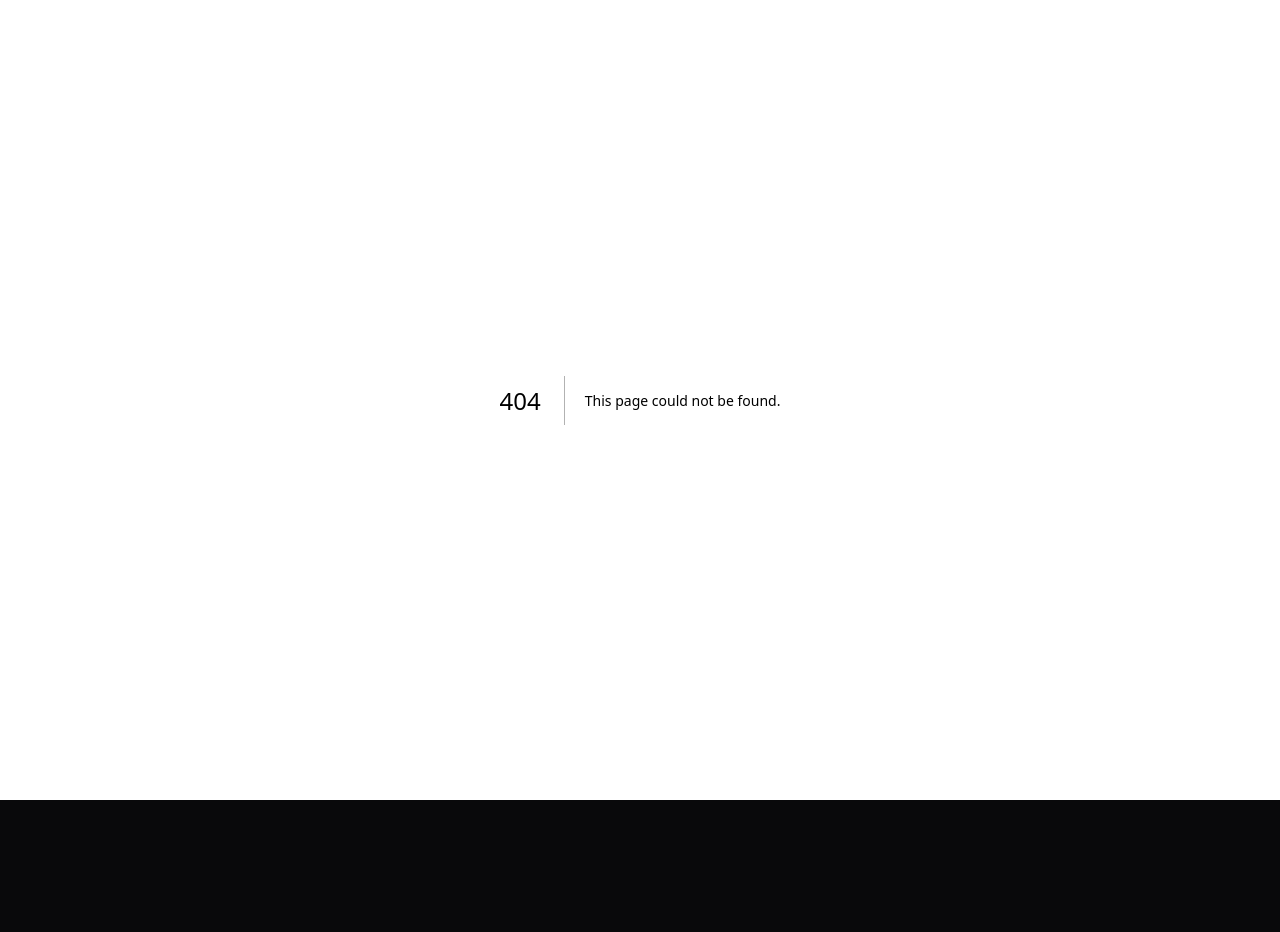
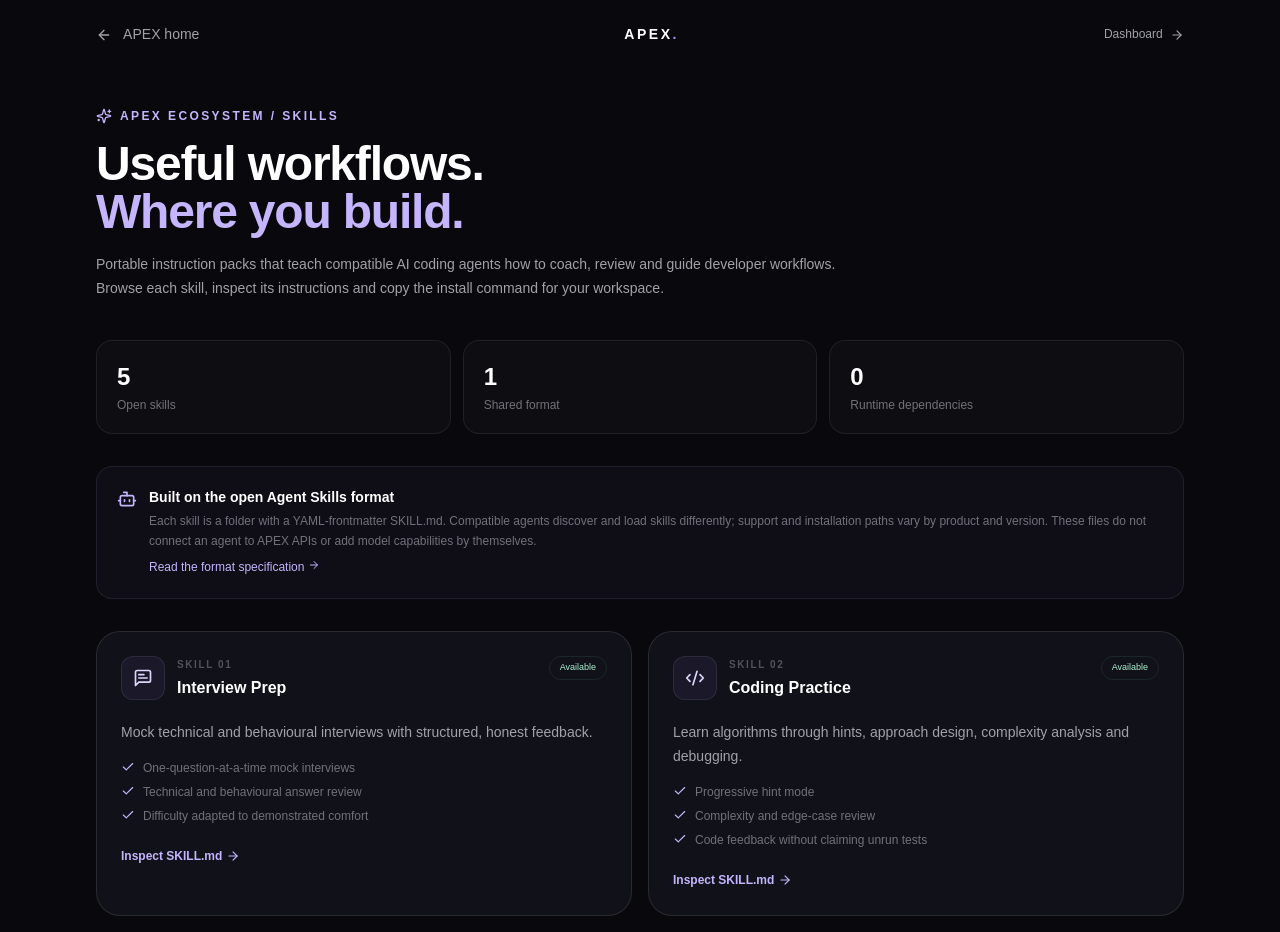
Before and after one commit to ansh44233/APEX-AI-Career-Developer-Intelligence-Platform, a Next.js app: page /features/apex-skills in a window 1280 px wide. Before the commit this address had no page. Shown: the top 932 px of the page. Before the commit the page ends 800 px from the top, so only its background shows below. Built offline with nearby package versions, Linux system fonts and the light colour scheme.

Commit message:
Add APEX Skills directory experience

```diff
--- /dev/null
+++ b/src/app/features/apex-skills/page.tsx
@@ -0,0 +1,63 @@
+"use client";
+
+import { useState } from "react";
+import { ArrowLeft, ArrowRight, Bot, BookOpen, Check, Code2, Copy, FileSearch, MessageSquareText, Network, ShieldCheck, Sparkles } from "lucide-react";
+
+const skills = [
+  { name: "Interview Prep", slug: "interview-prep", description: "Mock technical and behavioural interviews with structured, honest feedback.", icon: MessageSquareText, tasks: ["One-question-at-a-time mock interviews", "Technical and behavioural answer review", "Difficulty adapted to demonstrated comfort"] },
+  { name: "Coding Practice", slug: "coding-practice", description: "Learn algorithms through hints, approach design, complexity analysis and debugging.", icon: Code2, tasks: ["Progressive hint mode", "Complexity and edge-case review", "Code feedback without claiming unrun tests"] },
+  { name: "System Design", slug: "system-design", description: "Work from requirements to architecture, data flows, reliability and trade-offs.", icon: Network, tasks: ["Requirements and scale assumptions", "Architecture and API walkthroughs", "Reliability, security and trade-offs"] },
+  { name: "Project Review", slug: "project-review", description: "Inspect a repository carefully and prepare to explain its real architecture and decisions.", icon: ShieldCheck, tasks: ["Evidence-based codebase review", "Prioritised findings with file references", "Read-only by default; no surprise commits"] },
+  { name: "Resume Coach", slug: "resume-coach", description: "Improve truthful resume bullets and compare real experience with a target role.", icon: FileSearch, tasks: ["Role-relevant wording", "Evidence-based bullet improvements", "No fabricated metrics or ATS guarantees"] },
+];
+const installCommands = {
+  codex: "mkdir -p .agents/skills && cp -R skills/* .agents/skills/",
+  copilot: "mkdir -p .github/skills && cp -R skills/* .github/skills/",
+  powershellCodex: "New-Item -ItemType Directory -Force .agents/skills; Get-ChildItem skills -Directory | Copy-Item -Destination .agents/skills -Recurse -Force",
+  powershellCopilot: "New-Item -ItemType Directory -Force .github/skills; Get-ChildItem skills -Directory | Copy-Item -Destination .github/skills -Recurse -Force",
+};
+
+export default function ApexSkillsPage() {
+  const [copied, setCopied] = useState("");
+  const copy = async (key: keyof typeof installCommands) => {
+    try { await navigator.clipboard.writeText(installCommands[key]); setCopied(key); }
+    catch { setCopied(""); }
+  };
+  return <main className="min-h-screen bg-[#09090d] text-white">
+    <header className="mx-auto flex max-w-6xl items-center justify-between px-5 py-6 sm:px-8">
+      <a href="/" className="text-sm text-zinc-400 hover:text-white"><ArrowLeft className="mr-2 inline h-4 w-4"/> APEX home</a>
+      <span className="text-sm font-extrabold tracking-[0.18em]">APEX<span className="text-violet-400">.</span></span>
+      <a href="/dashboard" className="text-xs text-zinc-400 hover:text-white">Dashboard <ArrowRight className="ml-1 inline h-3.5 w-3.5"/></a>
+    </header>
+    <section className="mx-auto max-w-6xl px-5 pb-20 pt-10 sm:px-8">
+      <div className="mb-10 max-w-3xl">
+        <p className="flex items-center gap-2 text-xs font-semibold tracking-[0.2em] text-violet-300"><Sparkles className="h-4 w-4"/> APEX ECOSYSTEM / SKILLS</p>
+        <h1 className="mt-4 text-4xl font-semibold tracking-tight sm:text-5xl">Useful workflows.<br/><span className="text-violet-300">Where you build.</span></h1>
+        <p className="mt-4 text-sm leading-6 text-zinc-400">Portable instruction packs that teach compatible AI coding agents how to coach, review and guide developer workflows. Browse each skill, inspect its instructions and copy the install command for your workspace.</p>
+      </div>
+      <div className="mb-8 grid gap-3 sm:grid-cols-3">
+        {[["5","Open skills"],["1","Shared format"],["0","Runtime dependencies"]].map(([value,label])=><div key={label} className="rounded-2xl border border-white/[0.07] bg-white/[0.025] p-5"><p className="text-2xl font-semibold">{value}</p><p className="mt-1 text-xs text-zinc-500">{label}</p></div>)}
+      </div>
+      <div className="mb-8 flex items-start gap-3 rounded-2xl border border-violet-300/10 bg-violet-400/[0.04] p-5"><Bot className="mt-0.5 h-5 w-5 shrink-0 text-violet-300"/><div><p className="text-sm font-semibold">Built on the open Agent Skills format</p><p className="mt-1 text-xs leading-5 text-zinc-500">Each skill is a folder with a YAML-frontmatter SKILL.md. Compatible agents discover and load skills differently; support and installation paths vary by product and version. These files do not connect an agent to APEX APIs or add model capabilities by themselves.</p><a className="mt-2 inline-flex text-xs text-violet-300 hover:text-violet-200" href="https://agentskills.io/specification" target="_blank" rel="noreferrer">Read the format specification <ArrowRight className="ml-1 h-3 w-3"/></a></div></div>
+      <div className="grid gap-4 md:grid-cols-2">
+        {skills.map((skill,index)=><article key={skill.slug} className="rounded-3xl border border-white/10 bg-[#111119] p-6">
+          <div className="flex items-start justify-between gap-4"><div className="flex items-center gap-3"><span className="grid h-11 w-11 place-items-center rounded-xl border border-violet-300/10 bg-violet-400/[0.07] text-violet-200"><skill.icon className="h-5 w-5"/></span><div><p className="text-[10px] font-semibold tracking-[0.16em] text-zinc-600">SKILL 0{index+1}</p><h2 className="mt-1 font-semibold">{skill.name}</h2></div></div><span className="rounded-full border border-emerald-300/10 px-2.5 py-1 text-[9px] text-emerald-200">Available</span></div>
+          <p className="mt-5 text-sm leading-6 text-zinc-400">{skill.description}</p>
+          <ul className="mt-4 space-y-2">{skill.tasks.map(task=><li key={task} className="flex gap-2 text-xs text-zinc-500"><Check className="h-3.5 w-3.5 shrink-0 text-violet-300"/>{task}</li>)}</ul>
+          <a href={"https://github.com/ansh44233/APEX-AI-Career-Developer-Intelligence-Platform/blob/main/skills/"+skill.slug+"/SKILL.md"} target="_blank" rel="noreferrer" className="mt-6 inline-flex items-center text-xs font-semibold text-violet-300 hover:text-violet-200">Inspect SKILL.md <ArrowRight className="ml-1 h-3.5 w-3.5"/></a>
+        </article>)}
+      </div>
+      <section className="mt-8 rounded-3xl border border-white/10 bg-[#111119] p-6 sm:p-7">
+        <div className="flex items-center gap-3"><BookOpen className="h-5 w-5 text-violet-300"/><div><h2 className="font-semibold">Install in a project workspace</h2><p className="mt-1 text-xs text-zinc-500">Run from the root of a project after cloning or downloading APEX.</p></div></div>
+        <div className="mt-6 grid gap-5 md:grid-cols-2">
+          <div><p className="text-xs font-semibold">Codex-style workspace</p><p className="mt-1 text-[11px] text-zinc-500">Copies skills into .agents/skills.</p><pre className="mt-3 overflow-x-auto rounded-xl border border-white/[0.07] bg-black/30 p-3 text-[11px] leading-5 text-zinc-300">{installCommands.codex}</pre><button onClick={()=>copy("codex")} className="mt-3 rounded-lg border border-white/10 px-3 py-2 text-xs hover:bg-white/5"><Copy className="mr-2 inline h-3.5 w-3.5"/>{copied==="codex"?"Copied":"Copy command"}</button></div>
+          <div><p className="text-xs font-semibold">GitHub Copilot-style workspace</p><p className="mt-1 text-[11px] text-zinc-500">Copies skills into .github/skills.</p><pre className="mt-3 overflow-x-auto rounded-xl border border-white/[0.07] bg-black/30 p-3 text-[11px] leading-5 text-zinc-300">{installCommands.copilot}</pre><button onClick={()=>copy("copilot")} className="mt-3 rounded-lg border border-white/10 px-3 py-2 text-xs hover:bg-white/5"><Copy className="mr-2 inline h-3.5 w-3.5"/>{copied==="copilot"?"Copied":"Copy command"}</button></div>
+          <div><p className="text-xs font-semibold">Windows PowerShell · Codex-style</p><pre className="mt-3 overflow-x-auto rounded-xl border border-white/[0.07] bg-black/30 p-3 text-[11px] leading-5 text-zinc-300">{installCommands.powershellCodex}</pre><button onClick={()=>copy("powershellCodex")} className="mt-3 rounded-lg border border-white/10 px-3 py-2 text-xs hover:bg-white/5"><Copy className="mr-2 inline h-3.5 w-3.5"/>{copied==="powershellCodex"?"Copied":"Copy command"}</button></div>
+          <div><p className="text-xs font-semibold">Windows PowerShell · Copilot-style</p><pre className="mt-3 overflow-x-auto rounded-xl border border-white/[0.07] bg-black/30 p-3 text-[11px] leading-5 text-zinc-300">{installCommands.powershellCopilot}</pre><button onClick={()=>copy("powershellCopilot")} className="mt-3 rounded-lg border border-white/10 px-3 py-2 text-xs hover:bg-white/5"><Copy className="mr-2 inline h-3.5 w-3.5"/>{copied==="powershellCopilot"?"Copied":"Copy command"}</button></div>
+        </div>
+        <p className="mt-5 text-xs leading-5 text-zinc-500">Use only the directory documented by your specific agent. If it does not support Agent Skills, placing files in a folder will not activate them. Review each skill before enabling it in a workspace.</p>
+      </section>
+      <div className="mt-6 rounded-2xl border border-amber-300/10 bg-amber-300/[0.04] p-5"><p className="flex items-center gap-2 text-xs font-semibold text-amber-200"><ShieldCheck className="h-4 w-4"/> TRANSPARENT BY DESIGN</p><p className="mt-2 text-xs leading-5 text-zinc-500">These are instruction packs, not autonomous agents, code execution environments, security scanners or integrations. Project Review is read-only by default. The skills do not send repository or resume content to APEX servers.</p></div>
+    </section>
+  </main>;
+}
```
